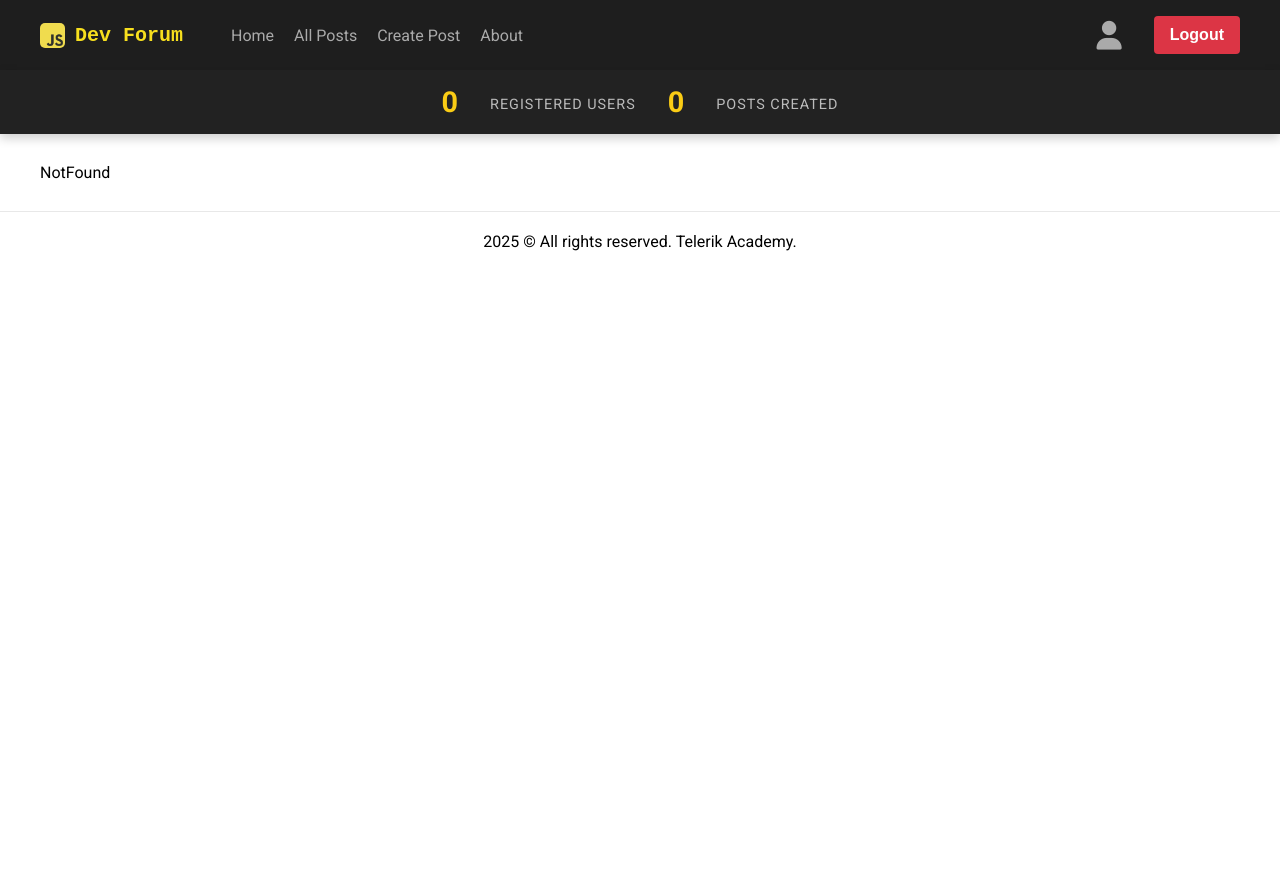
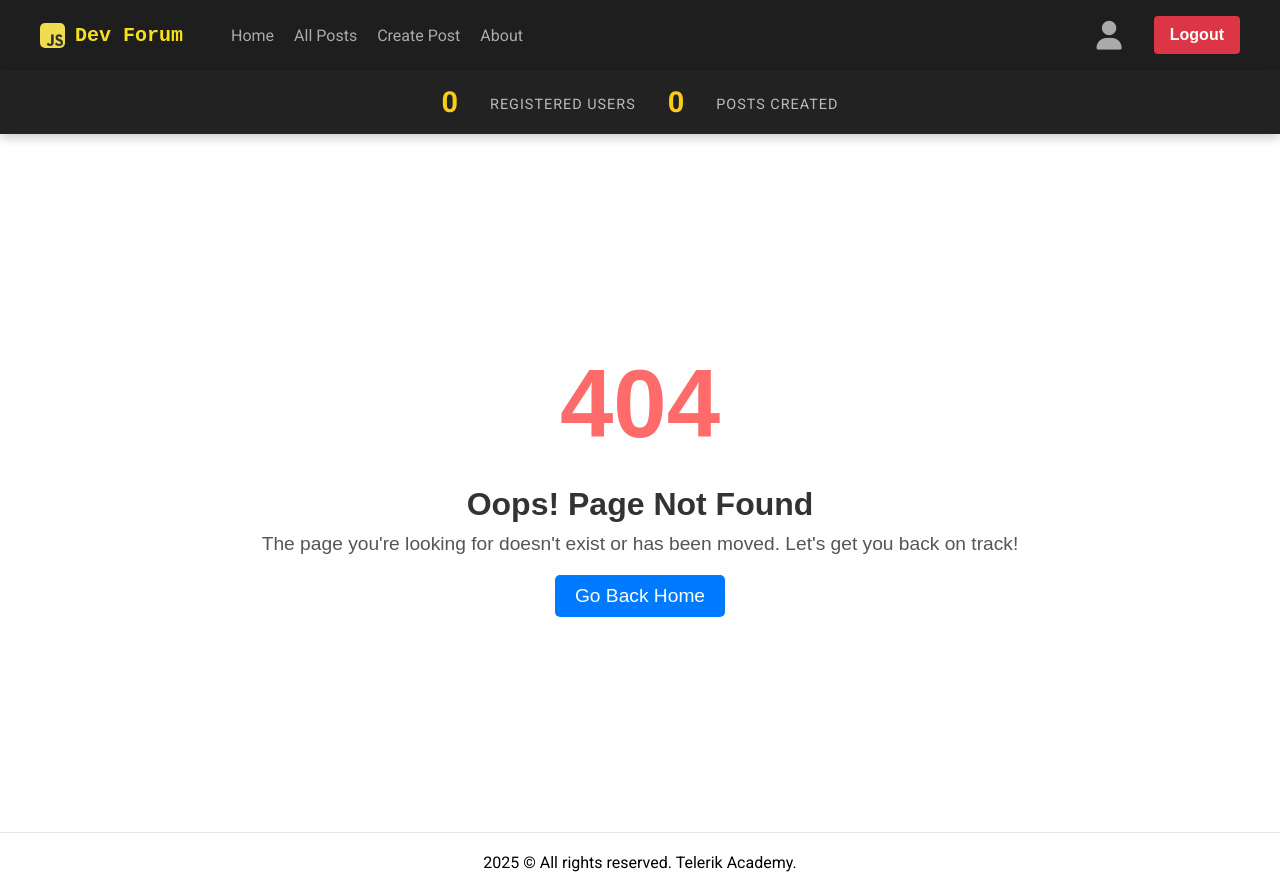
Before and after one commit to Giphy-App-Team-01/forum-system-team-01, a React (Vite) app: page /not-found in a window 1280 px wide. Before the commit the page ends 800 px from the top, so only its background shows below. Built offline with nearby package versions, Linux system fonts and the light colour scheme; no server answers; the database is empty; sample sign-in values are in the browser's storage.

Commit message:
Fixed issue with accessing invalid posts and user profiles, implemented proper validation checks, and added NotFound component.

```diff
--- a/src/views/NotFound/NotFound.css
+++ b/src/views/NotFound/NotFound.css
@@ -0,0 +1,44 @@
+.not-found-container {
+    display: flex;
+    flex-direction: column;
+    align-items: center;
+    justify-content: center;
+    height: 80vh;
+    text-align: center;
+
+    color: #333;
+    font-family: "Arial", sans-serif;
+}
+
+.not-found-container h1 {
+    font-size: 6rem;
+    font-weight: bold;
+    color: #ff6b6b;
+    margin: 0;
+}
+
+.not-found-container h2 {
+    font-size: 2rem;
+    margin-bottom: 10px;
+}
+
+.not-found-container p {
+    font-size: 1.2rem;
+    margin-bottom: 20px;
+    color: #555;
+}
+
+.not-found-container .home-button {
+    display: inline-block;
+    padding: 10px 20px;
+    font-size: 1.2rem;
+    color: white;
+    background-color: #007bff;
+    border-radius: 5px;
+    text-decoration: none;
+    transition: background 0.3s ease;
+}
+
+.not-found-container .home-button:hover {
+    background-color: #0056b3;
+}
--- a/src/views/NotFound/NotFound.jsx
+++ b/src/views/NotFound/NotFound.jsx
@@ -1,7 +1,20 @@
-import './NotFound.css';
+import { Link } from "react-router-dom";
+import "./NotFound.css";
 
 function NotFound() {
-  return <div>NotFound</div>;
+  return (
+    <div className="not-found-container">
+      <h1>404</h1>
+      <h2>Oops! Page Not Found</h2>
+      <p>
+        The page you&apos;re looking for doesn&apos;t exist or has been moved.
+        Let&apos;s get you back on track!
+      </p>
+      <Link to="/" className="home-button">
+        Go Back Home
+      </Link>
+    </div>
+  );
 }
 
 export default NotFound;
--- a/src/views/PostSingleView/PostSingleView.jsx
+++ b/src/views/PostSingleView/PostSingleView.jsx
@@ -11,6 +11,7 @@ import {
   deleteCommentById,
   updateLikesDislikes,
   subscribeToPost,
+  isExistPost,
 } from '../../api/db-service';
 import SingleListCommentItem from '../../components/SingleListCommentItem/SingleListCommentItem';
 import { MIN_CONTENT_CHARS, MAX_CONTENT_CHARS } from '../../common/constants';
@@ -154,6 +155,14 @@ function PostSingleView() {
   useEffect(() => {
     if (!id) return;
 
+    const checkPostAndSubscribe = async () => {
+      const postExists = await isExistPost(id);
+
+      if (!postExists) {
+        navigate("/not-found");
+        return;
+      }
+
       const handlePostUpdate = async (postData) => {
         const postAuthorImage = await getUserProfilePicture(postData.authorId);
         const currentUserName = await getUserData(postData.authorId);
@@ -177,7 +186,11 @@ function PostSingleView() {
         unsubscribePost();
         unsubscribeComments();
       };
-  }, [id]);
+    };
+
+    checkPostAndSubscribe();
+  }, [id, navigate]);
+
 
   useEffect(() => {
     updateCommentCount(id, postComments.length);
--- a/src/views/UserProfile/UserProfile.jsx
+++ b/src/views/UserProfile/UserProfile.jsx
@@ -35,6 +35,12 @@ const UserProfile = () => {
 
     const fetchUserData = async () => {
       const userData = await getUserData(id);
+
+      if (!userData) {
+        navigate('/not-found');
+        return;
+      }
+
       if (userData) {
         setUser(userData);
         setFirstName(userData.firstName);
```
Lines whose indentation alone changed are shown as unchanged.
